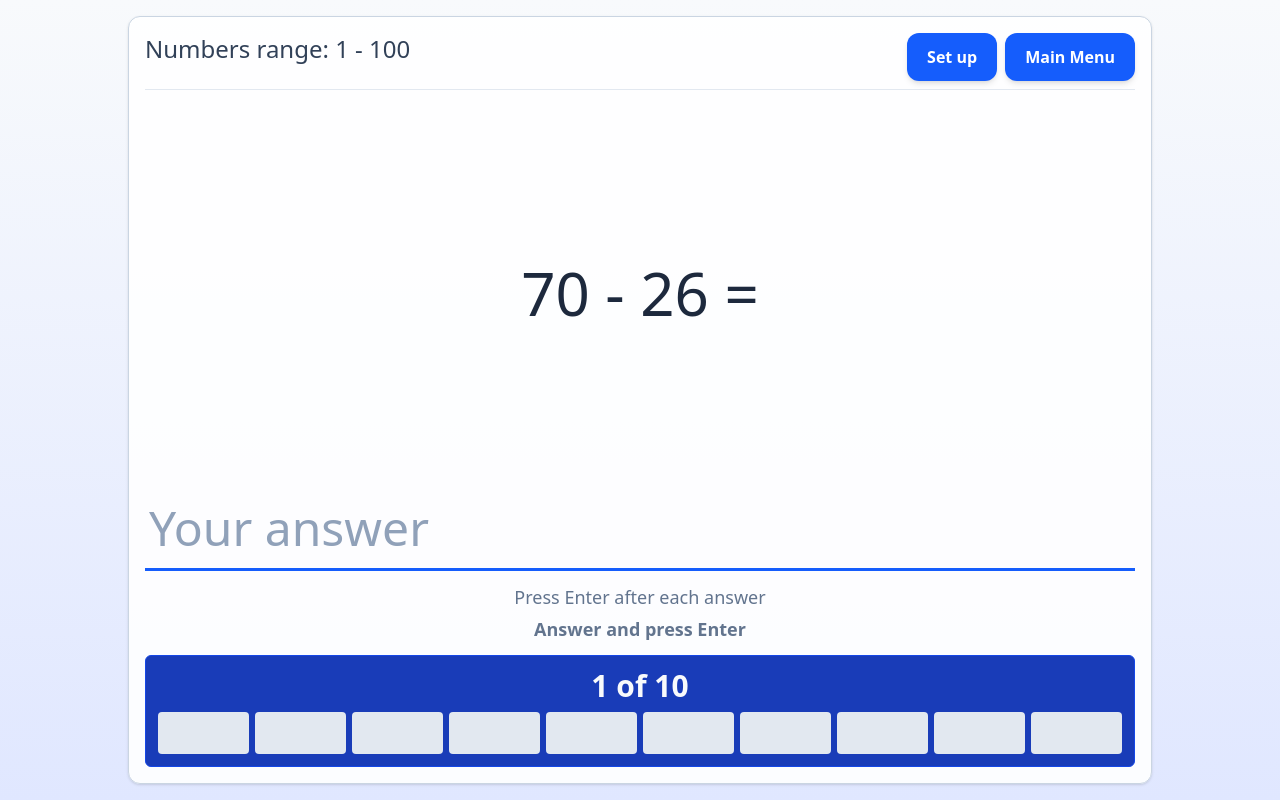
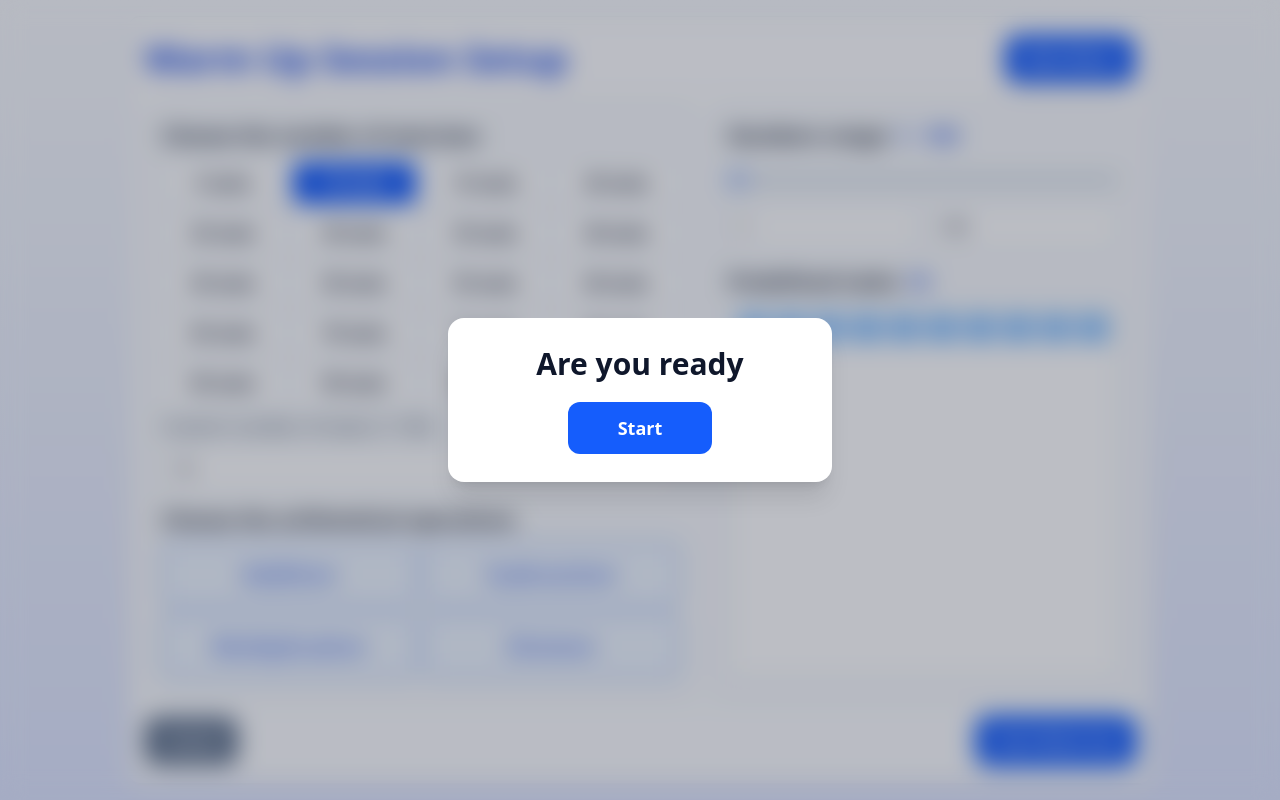
Before and after one commit to MikhailMaidan/mindforge, a Vue app: page /warm-up in a window 1280 px wide. Both pictures are taken after a click on the button "Start Warm Up". Built offline with nearby package versions, Linux system fonts and the light colour scheme.

Commit message:
feat: do cout-down circle

```diff
--- a/src/features/warm-up-session/ui/setup/WarmUpSetupView.vue
+++ b/src/features/warm-up-session/ui/setup/WarmUpSetupView.vue
@@ -1,4 +1,5 @@
 <script setup lang="ts">
+import { computed, onBeforeUnmount, ref } from 'vue'
 import type { WarmUpConfig } from '../../model/useWarmUpSession'
 import { useWarmUpSetup } from '../../model/useWarmUpSetup'
 import WarmUpRangeAndPreviewPanel from './WarmUpRangeAndPreviewPanel.vue'
@@ -31,10 +32,71 @@
   totalSelectedTasks,
 } = useWarmUpSetup()
 
-const launchSession = () => {
-  if (!canStartSession.value) return
+const PRESTART_COUNTDOWN_SECONDS = 3
+const PRESTART_COUNTDOWN_MS = PRESTART_COUNTDOWN_SECONDS * 1000
+const PRESTART_RING_RADIUS = 44
+const PRESTART_RING_CIRCUMFERENCE = 2 * Math.PI * PRESTART_RING_RADIUS
+
+const showPrestartModal = ref(false)
+const countdownRunning = ref(false)
+const countdownProgress = ref(1)
+const countdownSeconds = ref(PRESTART_COUNTDOWN_SECONDS)
+let countdownRafId: number | null = null
+let countdownStartTimestamp = 0
+
+const prestartRingOffset = computed(() => PRESTART_RING_CIRCUMFERENCE * (1 - countdownProgress.value))
+
+const stopCountdown = () => {
+  if (countdownRafId !== null) {
+    window.cancelAnimationFrame(countdownRafId)
+    countdownRafId = null
+  }
+
+  countdownRunning.value = false
+}
+
+const completePrestartAndLaunch = () => {
+  stopCountdown()
+  showPrestartModal.value = false
   emit('startSession', buildSessionConfig())
 }
+
+const runCountdownFrame = (timestamp: number) => {
+  const elapsedMs = timestamp - countdownStartTimestamp
+  const remainingMs = Math.max(0, PRESTART_COUNTDOWN_MS - elapsedMs)
+
+  countdownProgress.value = remainingMs / PRESTART_COUNTDOWN_MS
+  countdownSeconds.value = Math.ceil(remainingMs / 1000)
+
+  if (remainingMs <= 0) {
+    completePrestartAndLaunch()
+    return
+  }
+
+  countdownRafId = window.requestAnimationFrame(runCountdownFrame)
+}
+
+const startPrestartCountdown = () => {
+  if (countdownRunning.value) return
+
+  countdownRunning.value = true
+  countdownProgress.value = 1
+  countdownSeconds.value = PRESTART_COUNTDOWN_SECONDS
+  countdownStartTimestamp = performance.now()
+  countdownRafId = window.requestAnimationFrame(runCountdownFrame)
+}
+
+const openPrestartModal = () => {
+  if (!canStartSession.value) return
+  stopCountdown()
+  showPrestartModal.value = true
+  countdownProgress.value = 1
+  countdownSeconds.value = PRESTART_COUNTDOWN_SECONDS
+}
+
+onBeforeUnmount(() => {
+  stopCountdown()
+})
 </script>
 
 <template>
@@ -68,5 +130,49 @@
     />
   </div>
 
-  <WarmUpSetupFooter :can-start-session="canStartSession" @start="launchSession" />
+  <WarmUpSetupFooter :can-start-session="canStartSession" @start="openPrestartModal" />
+
+  <Teleport to="body">
+    <div
+      v-if="showPrestartModal"
+      class="fixed inset-0 z-[100] flex items-center justify-center bg-slate-900/28 p-4 backdrop-blur-md"
+    >
+      <div class="flex w-full max-w-sm flex-col items-center rounded-2xl bg-white px-6 py-7 shadow-xl">
+        <h2 class="m-0 text-3xl font-bold text-slate-900">Are you ready</h2>
+
+        <button
+          v-if="!countdownRunning"
+          type="button"
+          class="mt-5 inline-flex min-h-12 min-w-36 items-center justify-center rounded-xl bg-blue-600 px-6 py-3 text-lg font-semibold text-white transition hover:brightness-110"
+          @click="startPrestartCountdown"
+        >
+          Start
+        </button>
+
+        <div v-else class="mt-5">
+          <div class="relative h-28 w-28">
+            <svg class="h-full w-full -rotate-90" viewBox="0 0 120 120" role="img" aria-label="Session starts in 3 seconds">
+              <circle cx="60" cy="60" :r="PRESTART_RING_RADIUS" fill="none" stroke="#cbd5e1" stroke-width="8" />
+              <circle
+                cx="60"
+                cy="60"
+                :r="PRESTART_RING_RADIUS"
+                fill="none"
+                stroke="#2563eb"
+                stroke-width="8"
+                stroke-linecap="round"
+                :style="{
+                  strokeDasharray: `${PRESTART_RING_CIRCUMFERENCE}`,
+                  strokeDashoffset: `${prestartRingOffset}`,
+                }"
+              />
+            </svg>
+            <p class="absolute inset-0 m-0 flex items-center justify-center text-4xl font-bold text-slate-900">
+              {{ countdownSeconds }}
+            </p>
+          </div>
+        </div>
+      </div>
+    </div>
+  </Teleport>
 </template>
--- a/src/widgets/quick-training-challenge/ui/QuickTrainingChallengeWidget.vue
+++ b/src/widgets/quick-training-challenge/ui/QuickTrainingChallengeWidget.vue
@@ -72,8 +72,12 @@
 const totalSelectedTasks = computed(() =>
   Math.min(TASK_MAX_RANGE, Math.max(TASK_MIN_RANGE, Math.floor(state.totalTasks))),
 )
-const minSliderPercent = computed(() => ((state.minNumber - MIN_RANGE) * 100) / (MAX_RANGE - MIN_RANGE))
-const maxSliderPercent = computed(() => ((state.maxNumber - MIN_RANGE) * 100) / (MAX_RANGE - MIN_RANGE))
+const minSliderPercent = computed(
+  () => ((state.minNumber - MIN_RANGE) * 100) / (MAX_RANGE - MIN_RANGE),
+)
+const maxSliderPercent = computed(
+  () => ((state.maxNumber - MIN_RANGE) * 100) / (MAX_RANGE - MIN_RANGE),
+)
 const progressPreviewSlots = computed(() =>
   Array.from({ length: 100 }, (_, index) => index < totalSelectedTasks.value),
 )
@@ -117,7 +121,9 @@
 
     <div class="grid gap-4 lg:grid-cols-[1.3fr_1fr]">
       <div class="flex h-full flex-col rounded-xl border border-slate-300 bg-slate-50 p-4">
-        <p class="m-0 text-lg font-semibold text-slate-900 md:text-xl">Choose the number of exercises</p>
+        <p class="m-0 text-lg font-semibold text-slate-900 md:text-xl">
+          Choose the number of exercises
+        </p>
         <div class="mt-3 grid grid-cols-2 gap-2 sm:grid-cols-4">
           <button
             v-for="preset in TASK_PRESETS"
@@ -135,7 +141,10 @@
           </button>
         </div>
 
-        <label class="mt-2 block text-base font-medium text-slate-700 md:text-lg" for="custom-task-count">
+        <label
+          class="mt-2 block text-base font-medium text-slate-700 md:text-lg"
+          for="custom-task-count"
+        >
           Custom number of tasks (1-100)
         </label>
         <input
@@ -148,7 +157,9 @@
           @input="onTaskCountInput"
         />
 
-        <p class="mb-0 mt-4 text-lg font-semibold text-slate-900 md:text-xl">Choose the arithmetical operations</p>
+        <p class="mb-0 mt-4 text-lg font-semibold text-slate-900 md:text-xl">
+          Choose the arithmetical operations
+        </p>
         <div class="mt-2 grid flex-1 auto-rows-fr grid-cols-1 gap-2 md:grid-cols-2">
           <button
             v-for="option in OPERATION_OPTIONS"
@@ -165,7 +176,9 @@
             <span
               :class="[
                 'operation-indicator',
-                state.operations[option.id] ? 'operation-indicator--active' : 'operation-indicator--inactive',
+                state.operations[option.id]
+                  ? 'operation-indicator--active'
+                  : 'operation-indicator--inactive',
               ]"
             >
               <span
@@ -179,20 +192,28 @@
           </button>
         </div>
 
-        <p v-if="!canStartSession" class="mb-0 mt-2 text-sm text-red-600">Select at least one operation.</p>
+        <p v-if="!canStartSession" class="mb-0 mt-2 text-sm text-red-600">
+          Select at least one operation.
+        </p>
       </div>
 
       <aside class="flex h-full flex-col rounded-xl border border-slate-300 bg-slate-50 p-4">
         <p class="m-0 text-lg font-semibold text-slate-900 md:text-xl">
-          Numbers range: <span class="text-blue-700">{{ state.minNumber }} - {{ state.maxNumber }}</span>
+          Numbers range:
+          <span class="text-blue-700">{{ state.minNumber }} - {{ state.maxNumber }}</span>
         </p>
 
         <div class="mt-4">
           <div class="relative h-7">
-            <div class="absolute left-0 right-0 top-1/2 h-2 -translate-y-1/2 rounded bg-slate-300" />
+            <div
+              class="absolute left-0 right-0 top-1/2 h-2 -translate-y-1/2 rounded bg-slate-300"
+            />
             <div
               class="absolute top-1/2 h-2 -translate-y-1/2 rounded bg-blue-600"
-              :style="{ left: `${minSliderPercent}%`, width: `${maxSliderPercent - minSliderPercent}%` }"
+              :style="{
+                left: `${minSliderPercent}%`,
+                width: `${maxSliderPercent - minSliderPercent}%`,
+              }"
             />
             <input
               class="range-thumb absolute left-0 top-0 h-7 w-full appearance-none bg-transparent"
@@ -248,7 +269,9 @@
       </aside>
     </div>
 
-    <footer class="mt-3 flex flex-wrap items-center justify-between gap-3 border-t border-slate-200 pt-2">
+    <footer
+      class="mt-3 flex flex-wrap items-center justify-between gap-3 border-t border-slate-200 pt-2"
+    >
       <button
         type="button"
         class="inline-flex min-h-12 items-center justify-center rounded-xl bg-slate-500 px-5 py-3 text-base font-semibold text-white shadow-sm transition hover:brightness-110"
```
